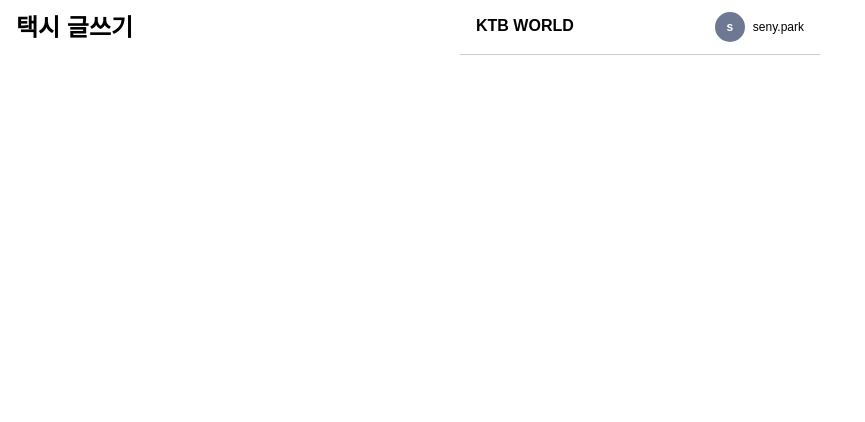
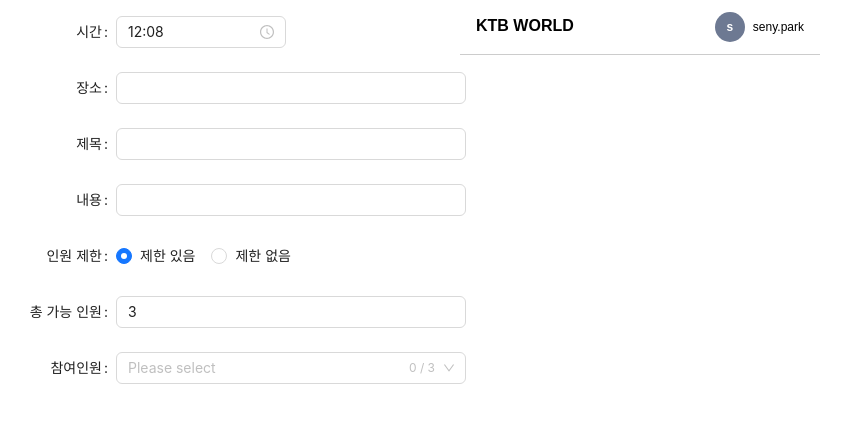
Before and after one commit to SingTangLab/ktb-world-fe, a React (Create React App) app: page /taxi/write in a window 1280 px wide. Shown: the top 422 px of the page, without its empty margins (0-865 px from the left). Built offline with nearby package versions, Linux system fonts and the light colour scheme; a web font is replaced by a local one.

Commit message:
feat: add writing page

```diff
--- a/src/pages/LaundryWrite.jsx
+++ b/src/pages/LaundryWrite.jsx
@@ -1,6 +1,6 @@
 import React, { useState } from 'react'
 import styled from 'styled-components'
-import { PlusOutlined } from '@ant-design/icons'
+import { PlusOutlined, DownOutlined } from '@ant-design/icons'
 import {
   Button,
   Form,
@@ -18,12 +18,12 @@ const { TextArea } = Input
 
 export function LaundryWritePage() {
   const [form] = Form.useForm()
-  const [limitType, setLimitType] = useState('apple') // 기본 값 설정
+  const [limitType, setLimitType] = useState('limited') // 기본 값 설정 ('limited' 또는 'unlimited')
   const [formData, setFormData] = useState({
     title: '',
     description: '',
     is_limited: true,
-    capacity: 0,
+    capacity: 3, // 기본 최대 인원 수를 3으로 설정
     participant_users: [3, 6],
     creator: 3,
     account: '',
@@ -34,9 +34,35 @@ export function LaundryWritePage() {
     end_time: '',
   })
 
+  const [value, setValue] = useState([])
+  const [maxCount, setMaxCount] = useState(formData.capacity)
+
+  const suffix = (
+    <>
+      <span>
+        {value.length} / {limitType === 'limited' ? maxCount : '제한 없음'}
+      </span>
+      <DownOutlined />
+    </>
+  )
+
   const handleLimitChange = (e) => {
-    setLimitType(e.target.value)
-    setFormData({ ...formData, is_limited: e.target.value === 'apple' })
+    const selectedValue = e.target.value
+    setLimitType(selectedValue)
+    setFormData({ ...formData, is_limited: selectedValue === 'limited' })
+
+    // 제한 있음/없음 변경 시 선택된 항목 초기화
+    setValue([])
+  }
+
+  const handleMaxCountChange = (value) => {
+    setMaxCount(value)
+    setFormData({ ...formData, capacity: value })
+  }
+
+  const handleSelectChange = (selectedValues) => {
+    setValue(selectedValues)
+    setFormData({ ...formData, participant_users: selectedValues })
   }
 
   const handleSubmit = () => {
@@ -129,41 +155,86 @@ export function LaundryWritePage() {
           </Form.Item>
         </Label>
         <Label>
-          <Text>인원모집</Text>
+          <Text>인원 모집</Text>
+          <Form.Item>
             <Radio.Group onChange={handleLimitChange} value={limitType}>
-            <MemberRow>
-              <Col>
-                <Radio value='apple'> 제한 있음 </Radio>
+              <Row>
+                <Col span={24}>
+                  <Radio value='limited'> 제한 있음 </Radio>
                 </Col>
-              <Col>
-                <Form.Item name='capacity'>
-                  <Row
-                    gutter={8}
-                    style={{ marginTop: '0px', boxSizing: 'border-box' }}
-                  >
-                    <Col style={{ marginTop: '6px', boxSizing: 'border-box' }}>
+                {limitType === 'limited' && (
+                  <Col span={24} style={{ marginTop: 8 }}>
+                    <Form.Item>
                       <InputNumber
-                        style={{ width: '60px' }}
-                        disabled={limitType === 'pear'}
+                        value={maxCount}
+                        onChange={handleMaxCountChange}
+                        min={1}
+                        max={10} // 최대 인원 수 설정
+                        placeholder='총 가능 인원수를 입력하세요'
+                        style={{ width: '100%' }}
                       />
+                    </Form.Item>
                   </Col>
-                    <Col style={{ marginTop: '10px', boxSizing: 'border-box' }}>
-                      {' '}
-                      /{' '}
-                    </Col>
-                    <Col style={{ marginTop: '6px', boxSizing: 'border-box' }}>
-                      <InputNumber
-                        style={{ width: '60px' }}
-                        disabled={limitType === 'pear'}
-                      />{' '}
-                      명
+                )}
+                <Col span={24}>
+                  <Radio value='unlimited'> 제한 없음 </Radio>
                 </Col>
               </Row>
+            </Radio.Group>
           </Form.Item>
-              </Col>
-            </MemberRow>
-            <Radio value='pear'> 제한 없음 </Radio>
-          </Radio.Group>
+        </Label>
+        <Label>
+          <Form.Item label='참여인원'>
+            <Select
+              mode='multiple'
+              maxCount={limitType === 'limited' ? maxCount : undefined}
+              value={value}
+              style={{
+                width: '100%',
+              }}
+              onChange={handleSelectChange}
+              suffixIcon={suffix}
+              placeholder='Please select'
+              options={[
+                {
+                  value: 1,
+                  label: 'Ava Swift',
+                },
+                {
+                  value: 2,
+                  label: 'Cole Reed',
+                },
+                {
+                  value: 3,
+                  label: 'Mia Blake',
+                },
+                {
+                  value: 4,
+                  label: 'Jake Stone',
+                },
+                {
+                  value: 5,
+                  label: 'Lily Lane',
+                },
+                {
+                  value: 6,
+                  label: 'Ryan Chase',
+                },
+                {
+                  value: 7,
+                  label: 'Zoe Fox',
+                },
+                {
+                  value: 8,
+                  label: 'Alex Grey',
+                },
+                {
+                  value: 9,
+                  label: 'Elle Blair',
+                },
+              ]}
+            />
+          </Form.Item>
         </Label>
         <Label>
           <Form.Item
--- a/src/pages/TaxiWrite.jsx
+++ b/src/pages/TaxiWrite.jsx
@@ -1,9 +1,137 @@
+import React, { useState } from 'react'
 import styled from 'styled-components'
+import { Form, Input, TimePicker, Radio, Select } from 'antd'
+import dayjs from 'dayjs'
+import { DownOutlined } from '@ant-design/icons'
 
 export function TaxiWritePage() {
+  const format = 'HH:mm'
+  const [value, setValue] = useState([]) // 초기값을 빈 배열로 설정하여 숫자 배열을 받을 수 있도록 변경
+  const [isLimited, setIsLimited] = useState(true)
+  const [maxCount, setMaxCount] = useState(3)
+
+  const suffix = (
+    <>
+      <span>
+        {value.length} / {isLimited ? maxCount : '제한 없음'}
+      </span>
+      <DownOutlined />
+    </>
+  )
+
+  const handleRadioChange = (e) => {
+    const selectedValue = e.target.value
+    setIsLimited(selectedValue === 'limited')
+
+    // 제한 있음/없음 변경 시 선택된 항목 초기화
+    setValue([])
+  }
+
+  const handleMaxCountChange = (e) => {
+    setMaxCount(e.target.value)
+  }
+
+  const handleSelectChange = (selectedValues) => {
+    setValue(selectedValues) // 선택된 값이 배열로 들어옴
+  }
+
   return (
     <TaxiWriteContainer>
-      <TaxiWriteTitle>택시 글쓰기</TaxiWriteTitle>
+      <Form
+        labelCol={{
+          span: 4,
+        }}
+        wrapperCol={{
+          span: 14,
+        }}
+        layout='horizontal'
+        style={{
+          maxWidth: 600,
+        }}
+      >
+        <Form.Item label='시간'>
+          <TimePicker defaultValue={dayjs('12:08', format)} format={format} />
+        </Form.Item>
+        <Form.Item label='장소'>
+          <Input />
+        </Form.Item>
+        <Form.Item label='제목'>
+          <Input />
+        </Form.Item>
+        <Form.Item label='내용'>
+          <Input />
+        </Form.Item>
+        <Form.Item label='인원 제한'>
+          <Radio.Group
+            onChange={handleRadioChange}
+            value={isLimited ? 'limited' : 'unlimited'}
+          >
+            <Radio value='limited'> 제한 있음 </Radio>
+            <Radio value='unlimited'> 제한 없음 </Radio>
+          </Radio.Group>
+        </Form.Item>
+        {isLimited && (
+          <Form.Item label='총 가능 인원'>
+            <Input
+              value={maxCount}
+              onChange={handleMaxCountChange}
+              type='number'
+              placeholder='총 가능 인원수를 입력하세요'
+            />
+          </Form.Item>
+        )}
+        <Form.Item label='참여인원'>
+          <Select
+            mode='multiple'
+            maxCount={isLimited ? maxCount : undefined}
+            value={value}
+            style={{
+              width: '100%',
+            }}
+            onChange={handleSelectChange}
+            suffixIcon={suffix}
+            placeholder='Please select'
+            options={[
+              {
+                value: 1,
+                label: 'Ava Swift',
+              },
+              {
+                value: 2,
+                label: 'Cole Reed',
+              },
+              {
+                value: 3,
+                label: 'Mia Blake',
+              },
+              {
+                value: 4,
+                label: 'Jake Stone',
+              },
+              {
+                value: 5,
+                label: 'Lily Lane',
+              },
+              {
+                value: 6,
+                label: 'Ryan Chase',
+              },
+              {
+                value: 7,
+                label: 'Zoe Fox',
+              },
+              {
+                value: 8,
+                label: 'Alex Grey',
+              },
+              {
+                value: 9,
+                label: 'Elle Blair',
+              },
+            ]}
+          />
+        </Form.Item>
+      </Form>
     </TaxiWriteContainer>
   )
 }
@@ -16,3 +144,5 @@ const TaxiWriteTitle = styled.h2`
   font-size: 24px;
   font-weight: 600;
 `
+
+export default TaxiWritePage
```
Lines whose indentation alone changed are shown as unchanged.
